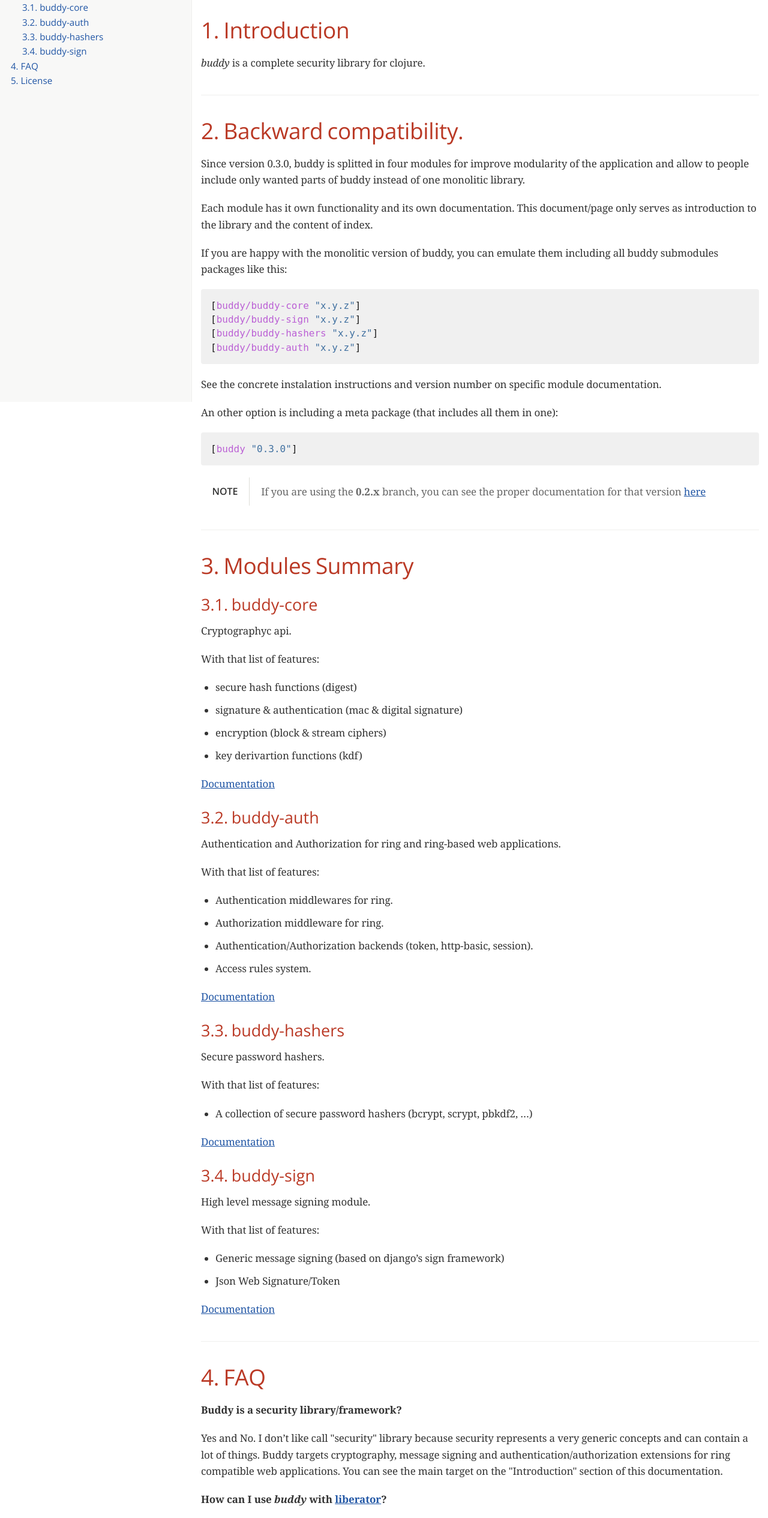
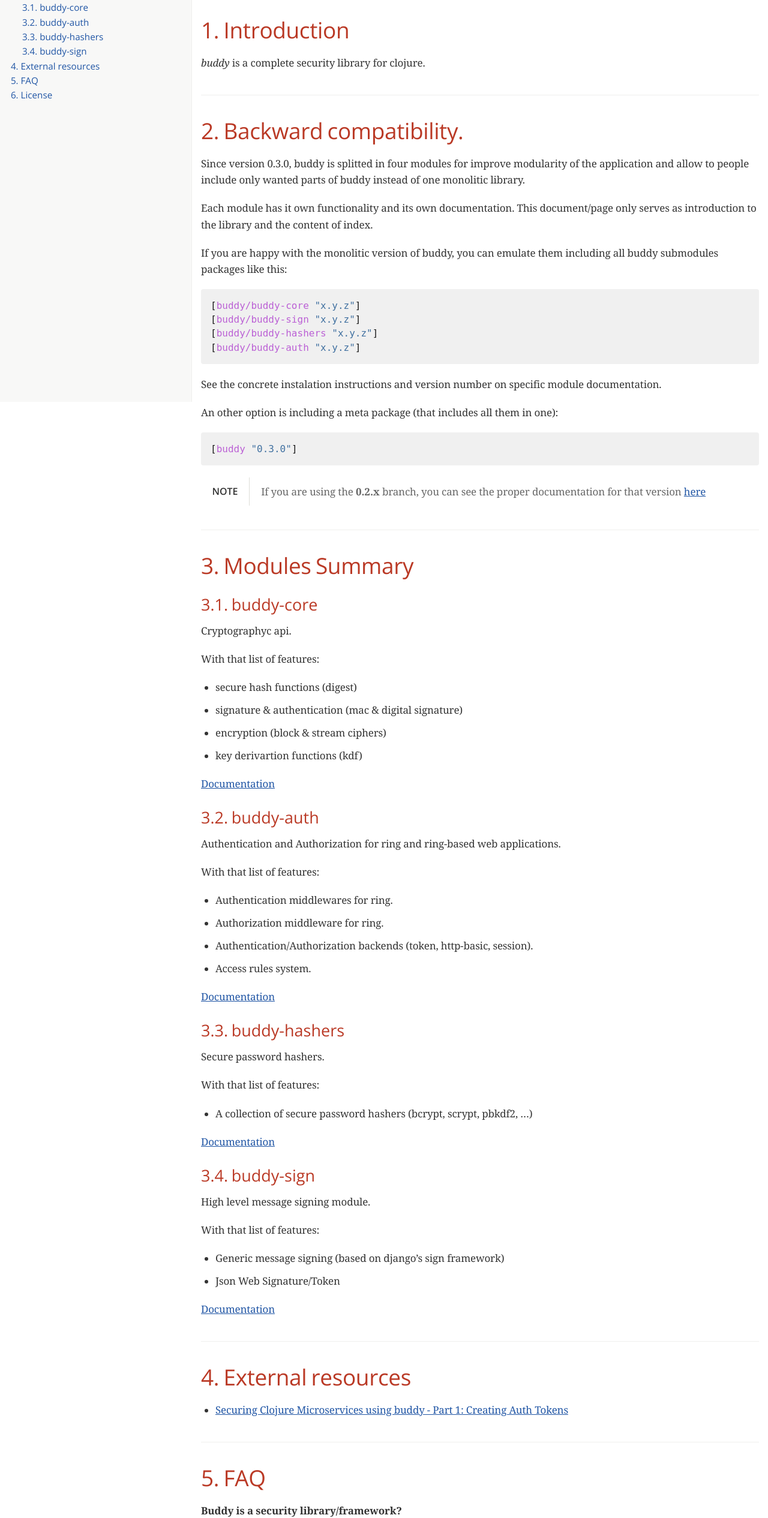
Before and after one commit to funcool/buddy, a plain HTML site: page latest/index.html in a window 1280 px wide. Shown: the part 130-2661 px from the top of the page at 60% size. Drawn offline with nearby package versions, Linux system fonts and the light colour scheme; a web font is replaced by a local one.

Commit message:
Update latest doc

```diff
--- a/latest/index.html
+++ b/latest/index.html
@@ -494,8 +494,9 @@
 <li><a href="#_buddy_sign">3.4. buddy-sign</a></li>
 </ul>
 </li>
-<li><a href="#_faq">4. FAQ</a></li>
-<li><a href="#_license">5. License</a></li>
+<li><a href="#_external_resources">4. External resources</a></li>
+<li><a href="#_faq">5. FAQ</a></li>
+<li><a href="#_license">6. License</a></li>
 </ul>
 </div>
 </div>
@@ -663,16 +664,27 @@
 </div>
 </div>
 <div class="sect1">
-<h2 id="_faq"><a class="link" href="#_faq">4. FAQ</a></h2>
+<h2 id="_external_resources"><a class="link" href="#_external_resources">4. External resources</a></h2>
+<div class="sectionbody">
+<div class="ulist">
+<ul>
+<li>
+<p><a href="http://rundis.github.io/blog/2015/buddy_auth_part1.html">Securing Clojure Microservices using buddy - Part 1: Creating Auth Tokens</a></p>
+</li>
+</ul>
+</div>
+</div>
+</div>
+<div class="sect1">
+<h2 id="_faq"><a class="link" href="#_faq">5. FAQ</a></h2>
 <div class="sectionbody">
 <div class="paragraph">
 <p><strong>Buddy is a security library/framework?</strong></p>
 </div>
 <div class="paragraph">
-<p>Yes and No. I don&#8217;t like call "security" library because security represents a very generic
-concepts and can contain a lot of things. Buddy targets cryptography, message signing
-and authentication/authorization extensions for ring compatible web applications. You can see
-the main target on the "Introduction" section of this documentation.</p>
+<p>Yes and No. The security concept is very generic and can contain a lot of things.
+Buddy targets cryptography, message signing and authentication/authorization extensions
+for ring compatible web applications.</p>
 </div>
 <div class="paragraph">
 <p><strong>How can I use <em>buddy</em> with <a href="http://clojure-liberator.github.io/liberator/">liberator</a>?</strong></p>
@@ -699,10 +711,18 @@
 <div class="paragraph">
 <p>Surely not! Because there already exists one good <a href="https://github.com/greglook/clj-pgp">library for that</a>.</p>
 </div>
+<div class="paragraph">
+<p><strong>What is the difference with Friend</strong></p>
+</div>
+<div class="paragraph">
+<p>Buddy authorization/authentication facilities are more low level and less opinionated
+that friend and allow build over them easy other high level abstractions.
+Technically, friend abstraction can be build on top of buddy</p>
+</div>
 </div>
 </div>
 <div class="sect1">
-<h2 id="_license"><a class="link" href="#_license">5. License</a></h2>
+<h2 id="_license"><a class="link" href="#_license">6. License</a></h2>
 <div class="sectionbody">
 <div class="listingblock">
 <div class="content">
@@ -737,7 +757,7 @@
 </div>
 <div id="footer">
 <div id="footer-text">
-Last updated 2015-01-28 10:54:39 CET
+Last updated 2015-01-28 11:13:33 CET
 </div>
 </div>
 </body>
```
